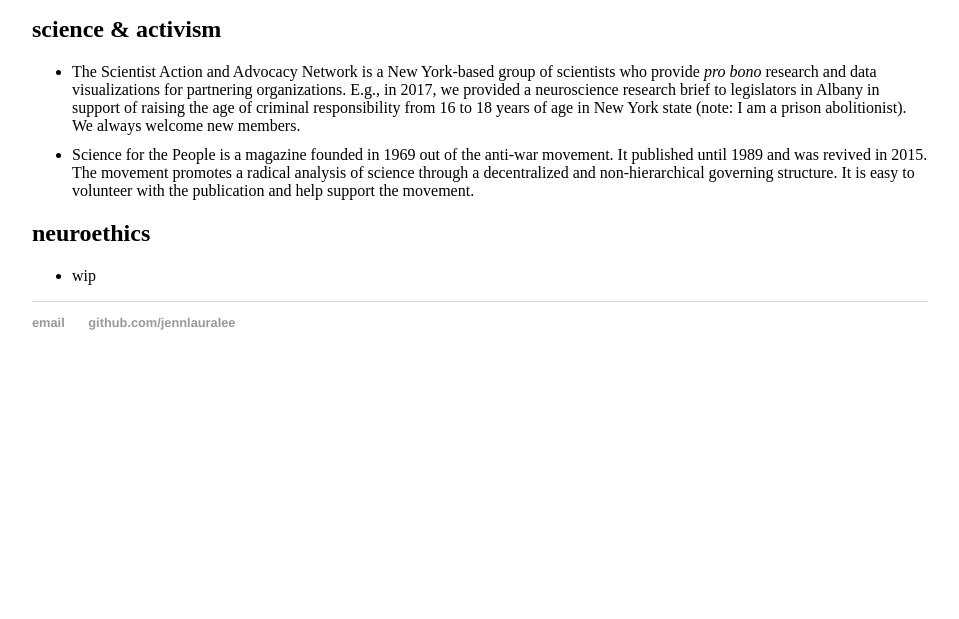
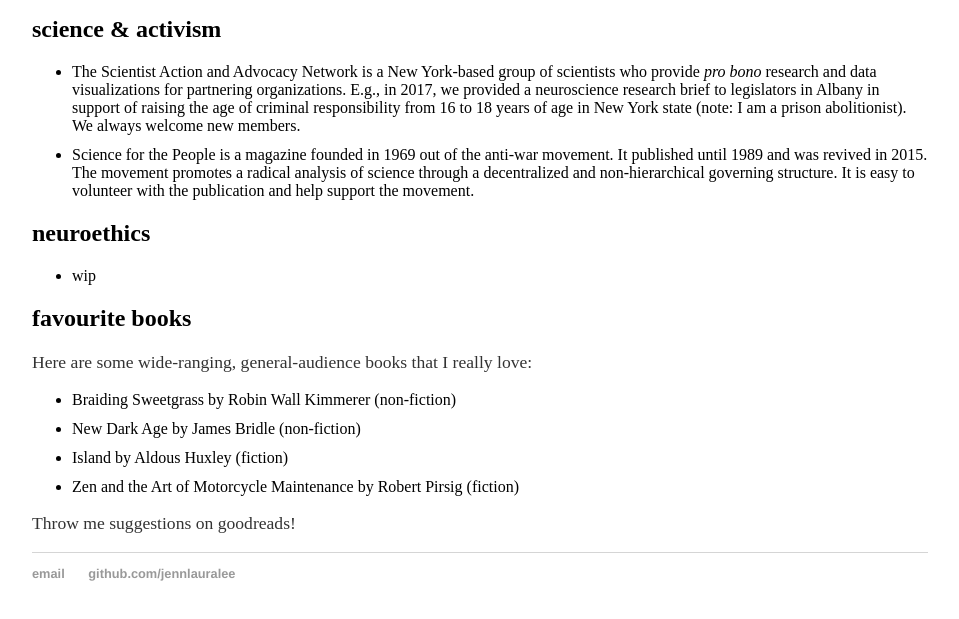
Before and after one commit to jennlauralee/4eyes.github.io, a plain HTML site: page resources/index.html in a window 1280 px wide. Shown: the part 143-762 px from the top of the page, without its empty margins (160-1119 px from the left). Drawn offline with Linux system fonts and the light colour scheme.

Commit message:
Update index.html

```diff
--- a/resources/index.html
+++ b/resources/index.html
@@ -19,6 +19,15 @@
 				<ul>
 					<li>wip</li>
 				</ul>
+				<h2>favourite books</h2>
+				<p>Here are some wide-ranging, general-audience books that I really love:
+				<ul>
+					<li>Braiding Sweetgrass by Robin Wall Kimmerer (non-fiction)</li>
+					<li>New Dark Age by James Bridle (non-fiction)</li>
+					<li>Island by Aldous Huxley (fiction)</li>
+					<li>Zen and the Art of Motorcycle Maintenance by Robert Pirsig (fiction)</li>
+				</ul>
+				<p>Throw me suggestions on goodreads!</p>
 
     		</div><!-- /.blurb -->
 		</div><!-- /.container -->
```
